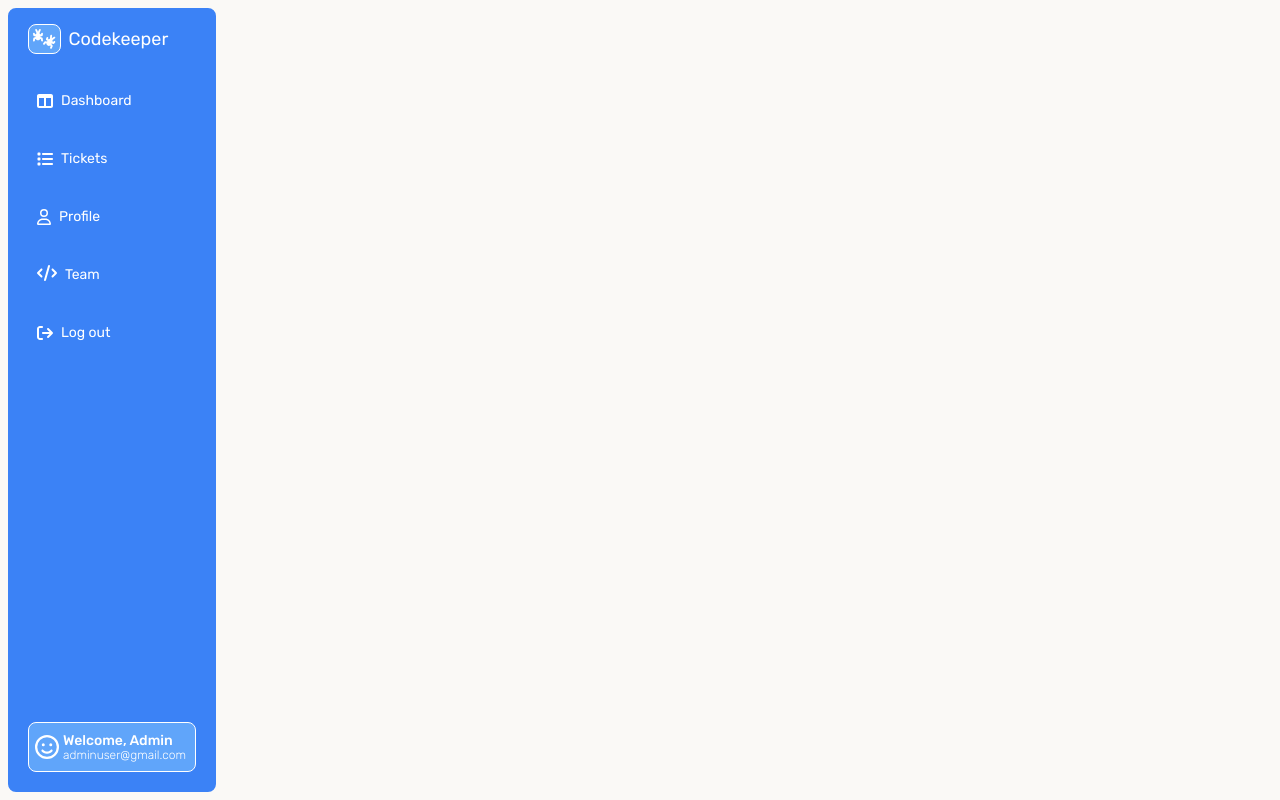
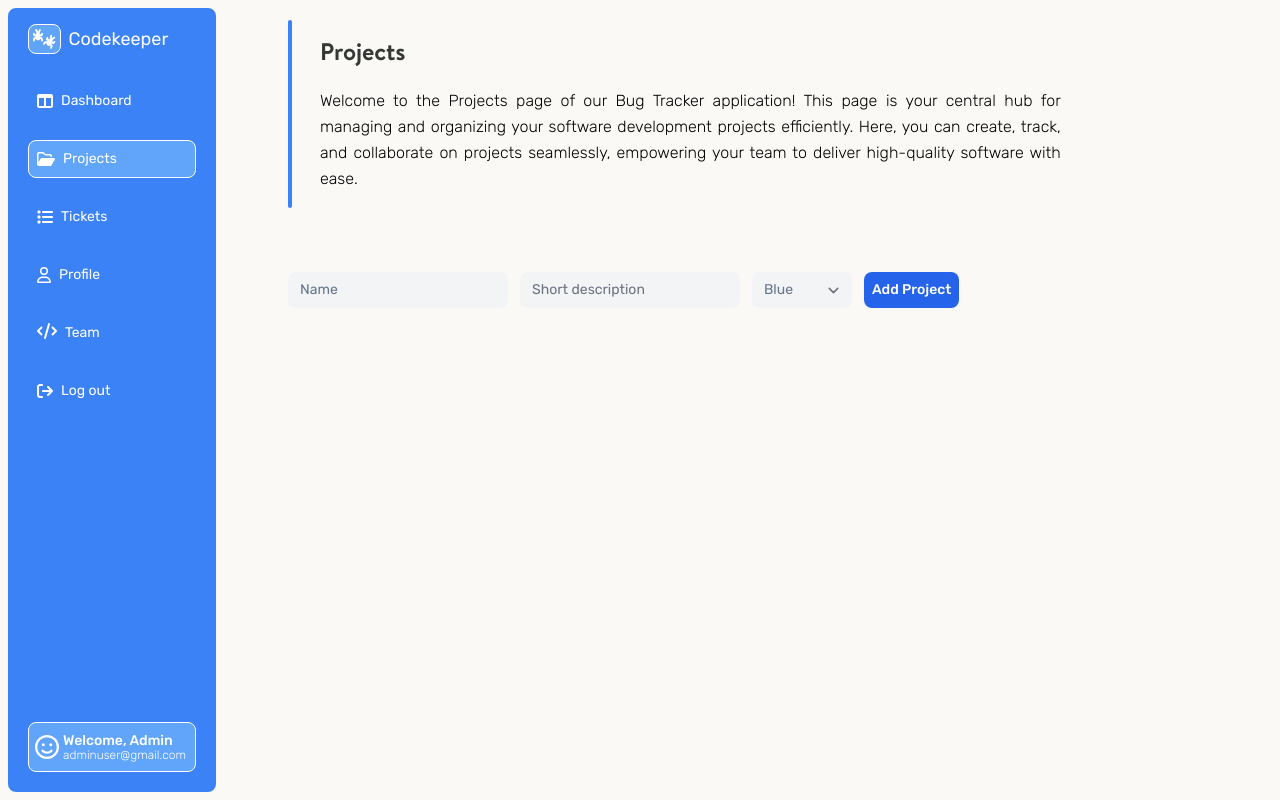
Before and after one commit to cabote888/bug-tracker, a React (Vite) app: page /projects in a window 1280 px wide. Built offline with nearby package versions, Linux system fonts and the light colour scheme.

Commit message:
added projects page

```diff
--- a/src/App.jsx
+++ b/src/App.jsx
@@ -3,6 +3,7 @@ import { useState, useEffect } from "react";
 import { v4 as uuid } from "uuid";
 import Dashboard from "./components/Dashboard/Dashboard";
 import Sidebar from "./components/Sidebar/Sidebar";
+import Projects from "./components/Projects/Projects";
 import ManageTeam from "./components/Team/ManageTeam";
 import BugTable from "./components/Bugs/BugTable";
 import Profile from "./components/Profile/Profile";
@@ -66,6 +67,7 @@ function App() {
           path="/"
           element={<Dashboard bugs={bugs} members={teamMembers} />}
         />
+        <Route path="/projects" element={<Projects />}></Route>
         <Route
           path="/bugTable"
           element={
--- /dev/null
+++ b/src/components/Projects/Projects.jsx
@@ -0,0 +1,41 @@
+import ProjectsForm from "./ProjectsForm";
+import ProjectItem from "./ProjetcItem";
+import WrapperHeader from "../Header/WrapperHeader";
+import Header from "../Header/Header";
+import { useState } from "react";
+import { v4 as uuid } from "uuid";
+
+export default function Projects() {
+  const [projects, setProjects] = useState([]);
+
+  function newProject(project) {
+    setProjects((prevProject) => [project, ...prevProject]);
+  }
+
+  return (
+    <div>
+      <WrapperHeader>
+        <h1 className="text-2xl font-brandon-bold text-dark-blue">Projects</h1>
+        <Header>
+          Welcome to the Projects page of our Bug Tracker application! This page
+          is your central hub for managing and organizing your software
+          development projects efficiently. Here, you can create, track, and
+          collaborate on projects seamlessly, empowering your team to deliver
+          high-quality software with ease.
+        </Header>
+      </WrapperHeader>
+      <ProjectsForm onAddNewProject={newProject} />
+      <div className="grid grid-cols-3 gap-5 mt-10">
+      {projects.map((project) => (
+        <ProjectItem
+          name={project.name}
+          description={project.description}
+          color={project.color}
+          date={project.date}
+          key={uuid()}
+        />
+      ))}
+      </div>
+    </div>
+  );
+}
--- /dev/null
+++ b/src/components/Projects/ProjectsForm.jsx
@@ -0,0 +1,96 @@
+import { useState } from "react";
+import { v4 as uuid } from "uuid";
+
+export default function ProjectsForm(props) {
+  const todaysDate = new Date();
+  const date = `${todaysDate.getDay()}/${todaysDate.getMonth()}/${todaysDate.getFullYear()}`;
+
+  const colors = [
+    { name: "Blue", colorValue: "blue-600" },
+    { name: "Red", colorValue: "red-600" },
+    { name: "Orange", colorValue: "orange-600" },
+    { name: "Green", colorValue: "green-600" },
+    { name: "Lime", colorValue: "lime-600" },
+    { name: "Yellow", colorValue: "yellow-600" },
+    { name: "Violet", colorValue: "violet-600" },
+    { name: "Brown", colorValue: "orange-900" },
+  ];
+
+  const [enteredName, setEnteredName] = useState("");
+  const [enteredDescription, setEnteredDescription] = useState("");
+  const [enteredColor, setEnteredColor] = useState();
+
+  function handleNameChange(e) {
+    setEnteredName(e.target.value);
+  }
+
+  function handleDescriptionChange(e) {
+    setEnteredDescription(e.target.value);
+  }
+
+  function handleColorChange(e) {
+    setEnteredColor(e.target.value);
+  }
+
+  function submitHandler(e) {
+    e.preventDefault();
+    const enteredProject = {
+      name: enteredName,
+      description: enteredDescription,
+      color: enteredColor,
+      date: date,
+    };
+    setEnteredName("");
+    setEnteredDescription("");
+    setEnteredColor("");
+    props.onAddNewProject(enteredProject);
+  }
+  return (
+    <div>
+      <form
+        onSubmit={submitHandler}
+        action=""
+        className="flex flex-wrap mt-16 gap-3"
+      >
+        <div className="flex items-center gap-1">
+          <input
+            onChange={handleNameChange}
+            value={enteredName}
+            required
+            className="rounded-lg text-sm bg-gray-100  placeholder-slate-500 focus:ring-sky-200 focus:ring-2 border-none"
+            type="text"
+            placeholder="Name"
+          />
+        </div>
+        <div className="flex items-center gap-1">
+          <input
+            onChange={handleDescriptionChange}
+            value={enteredDescription}
+            type="text"
+            placeholder="Short description"
+            required
+            className="rounded-lg border-none text-slate-500 text-sm bg-gray-100 focus:ring-sky-200 focus:ring-2"
+          ></input>
+        </div>
+        <div className="flex items-center gap-1">
+          <select
+            onChange={handleColorChange}
+            value={enteredColor}
+            required
+            className="border-none bg-gray-100 text-slate-500 focus:ring-sky-200 focus:ring-2 text-sm rounded-lg"
+          >
+            <option value="" disabled hidden>
+              Color
+            </option>
+            {colors.map((color) => (
+              <option key={uuid()} value={color.colorValue}>{color.name}</option>
+            ))}
+          </select>
+        </div>
+        <button className="rounded-lg self-center bg-blue-600 focus:ring-4 focus:ring-sky-200 focus:outline-none hover:bg-blue-500 transition text-white text-sm font-medium p-2">
+          Add Project
+        </button>
+      </form>
+    </div>
+  );
+}
--- /dev/null
+++ b/src/components/Projects/ProjetcItem.jsx
@@ -0,0 +1,27 @@
+import { faUser } from "@fortawesome/free-regular-svg-icons";
+import { FontAwesomeIcon } from "@fortawesome/react-fontawesome";
+
+export default function ProjectItem(props) {
+    const borderColorClass = props.color ? `border-${props.color}` : "";
+
+  return (
+    <div>
+      <div
+        className={`border-2 cursor-pointer ${borderColorClass} max-w-readable rounded-lg shadow-lg p-4 hover:scale-95 transition-all`}
+      >
+        <h1
+          className={`bg-${props.color} rounded-lg inline text-white p-1 text-sm`}
+        >
+          {props.name}
+        </h1>
+        <p className="mt-4 text-justify text-sm text-gray-500">
+          {props.description}
+        </p>
+        <div className="mt-4 flex gap-2">
+          <p className="text-xs bg-gray-200 p-1 rounded-lg">{props.date}</p>
+          <p className="text-xs bg-gray-200 p-1 rounded-lg"><FontAwesomeIcon icon={faUser} className="mr-1" />{999}</p>
+        </div>
+      </div>
+    </div>
+  );
+}
--- a/src/components/Sidebar/Sidebar.jsx
+++ b/src/components/Sidebar/Sidebar.jsx
@@ -1,6 +1,10 @@
 import SidebarItem from "./SidebarItem";
 import { FontAwesomeIcon } from "@fortawesome/react-fontawesome";
-import { faFaceSmile, faUser } from "@fortawesome/free-regular-svg-icons";
+import {
+  faFaceSmile,
+  faFolderOpen,
+  faUser,
+} from "@fortawesome/free-regular-svg-icons";
 import {
   faTableColumns,
   faList,
@@ -81,6 +85,10 @@ export default function Sidebar() {
               <FontAwesomeIcon className="self-center" icon={faTableColumns} />
               <p className={textClass}>Dashboard</p>
             </SidebarItem>
+            <SidebarItem to={"/projects"}>
+              <FontAwesomeIcon className="self-center" icon={faFolderOpen} />
+              <p className={textClass}> Projects</p>
+            </SidebarItem>
             <SidebarItem to={"/bugTable"}>
               <FontAwesomeIcon className="self-center" icon={faList} />
               <p className={textClass}>Tickets</p>
```
